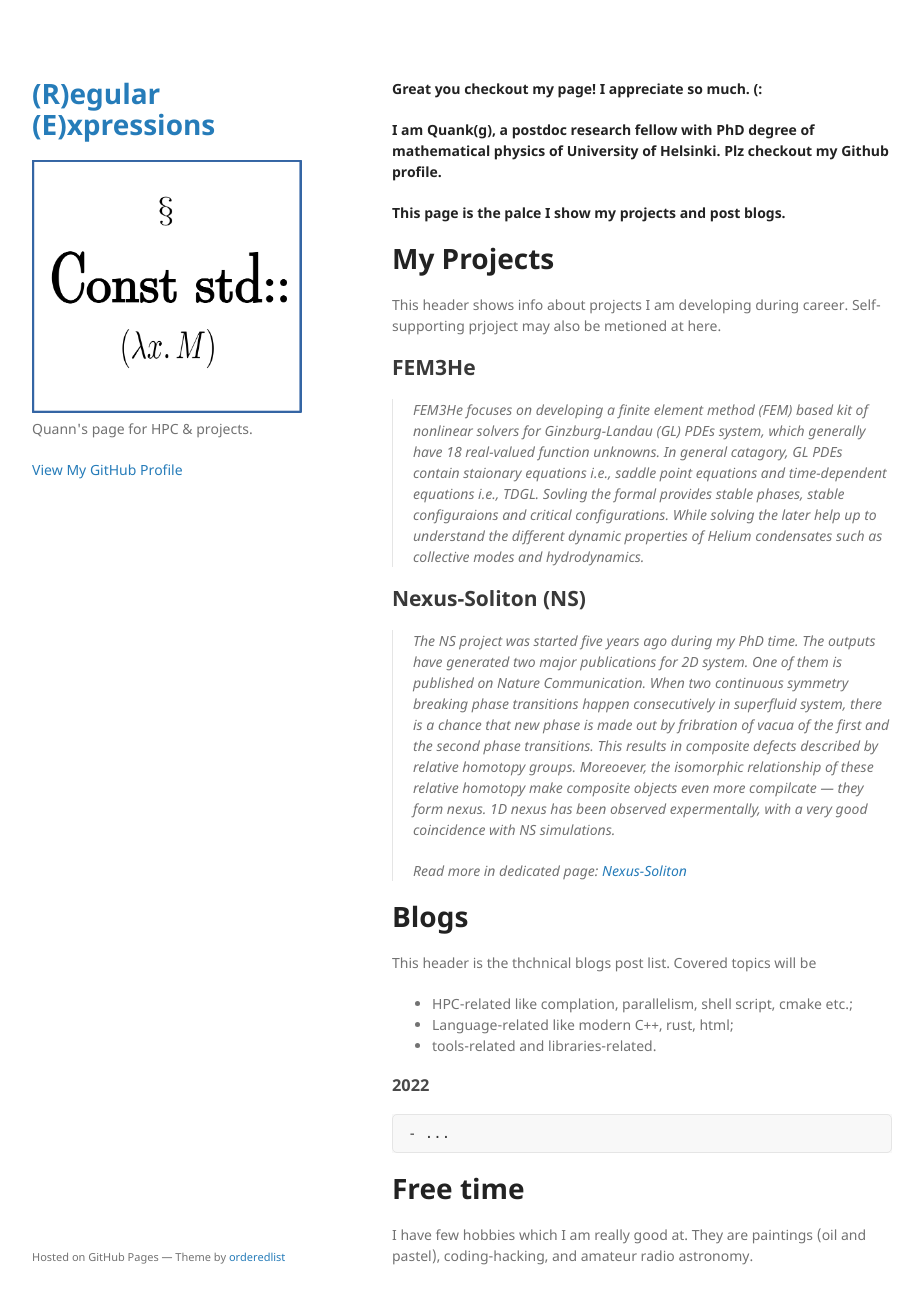
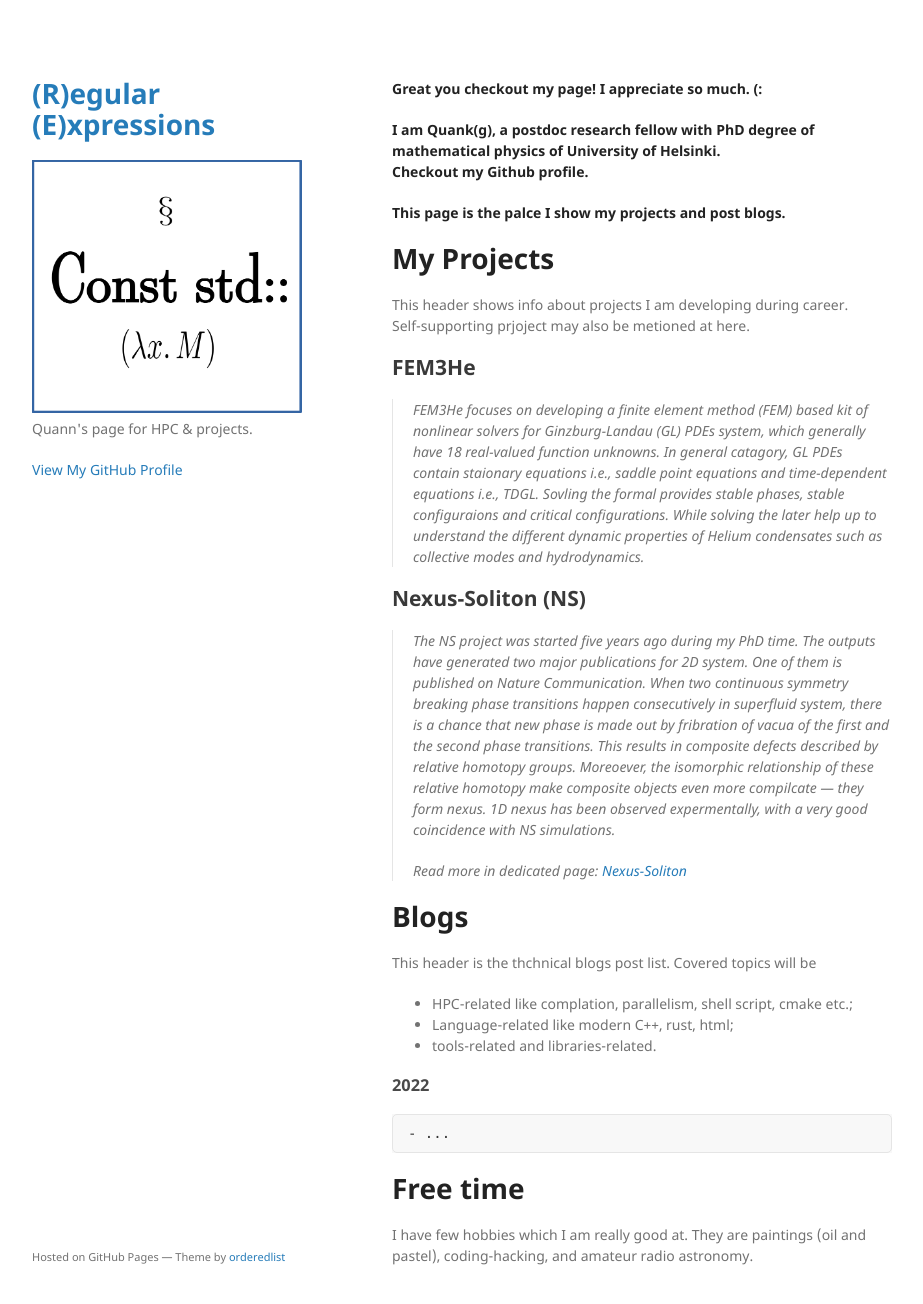
Before and after one commit to Quank-hpc/Quank-hpc.github.io, a Jekyll site: the page built from index.md, in a window 1280 px wide and 1336 px high. Shown: the top 1304 px of the window, without its empty margins (178-1101 px from the left). Built offline with Jekyll 4.4.1, drawn with Linux system fonts in a browser that asks for light colours.

Commit message:
edit index.md

```diff
--- a/index.md
+++ b/index.md
@@ -4,13 +4,17 @@ layout: default
 
 **Great you checkout my page! I appreciate so much. (:**
 
-**I am Quank(g), a postdoc research fellow with PhD degree of mathematical physics of University of Helsinki. Plz checkout my Github profile.**
+**I am Quank(g), a postdoc research fellow with PhD degree of mathematical physics of University of Helsinki.**
+<br/>
+**Checkout my Github profile.**
 
 **This page is the palce I show my projects and post blogs.**
 
 # My Projects
 
-This header shows info about projects I am developing during career. Self-supporting prjoject may also be metioned at here.
+This header shows info about projects I am developing during career.
+<br/>
+Self-supporting prjoject may also be metioned at here.
 
 ## FEM3He
 
```
